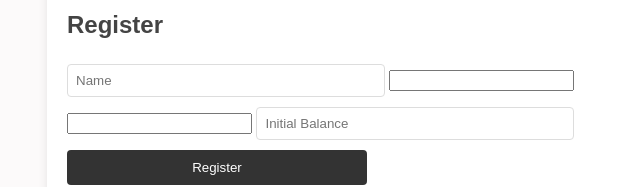
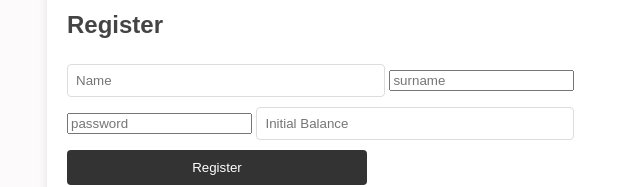
Before and after one commit to Bryanweb3/bryanfibank, a plain HTML site: page index.html in a window 1280 px wide. Shown: the part 148-335 px from the top of the page, without its empty margins (273-913 px from the left). Drawn offline with Linux system fonts and the light colour scheme.

Commit message:
Update index.html

```diff
--- a/index.html
+++ b/index.html
@@ -13,8 +13,8 @@
         <div class="section">
             <h2>Register</h2>
             <input type="text" id="registerName" placeholder="Name">
-            <input type="surname" id="registerName">
-            <input type="password" id="registerName" >
+            <input type="surname" id="registerName" placeholder="surname">
+            <input type="password" id="registerName"  placeholder="password">
 
             <input type="number" id="registerBalance" placeholder="Initial Balance">
             <button onclick="registerUser()">Register</button>
```
